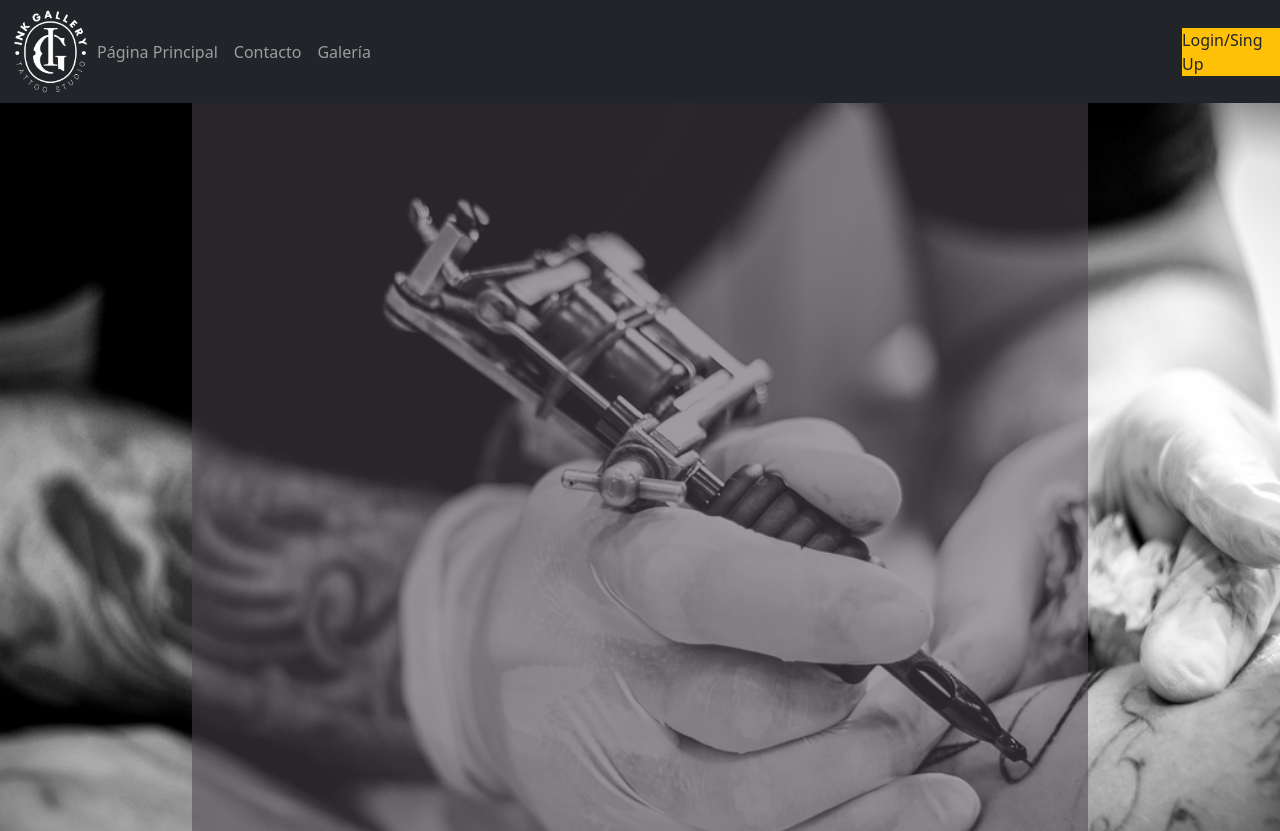
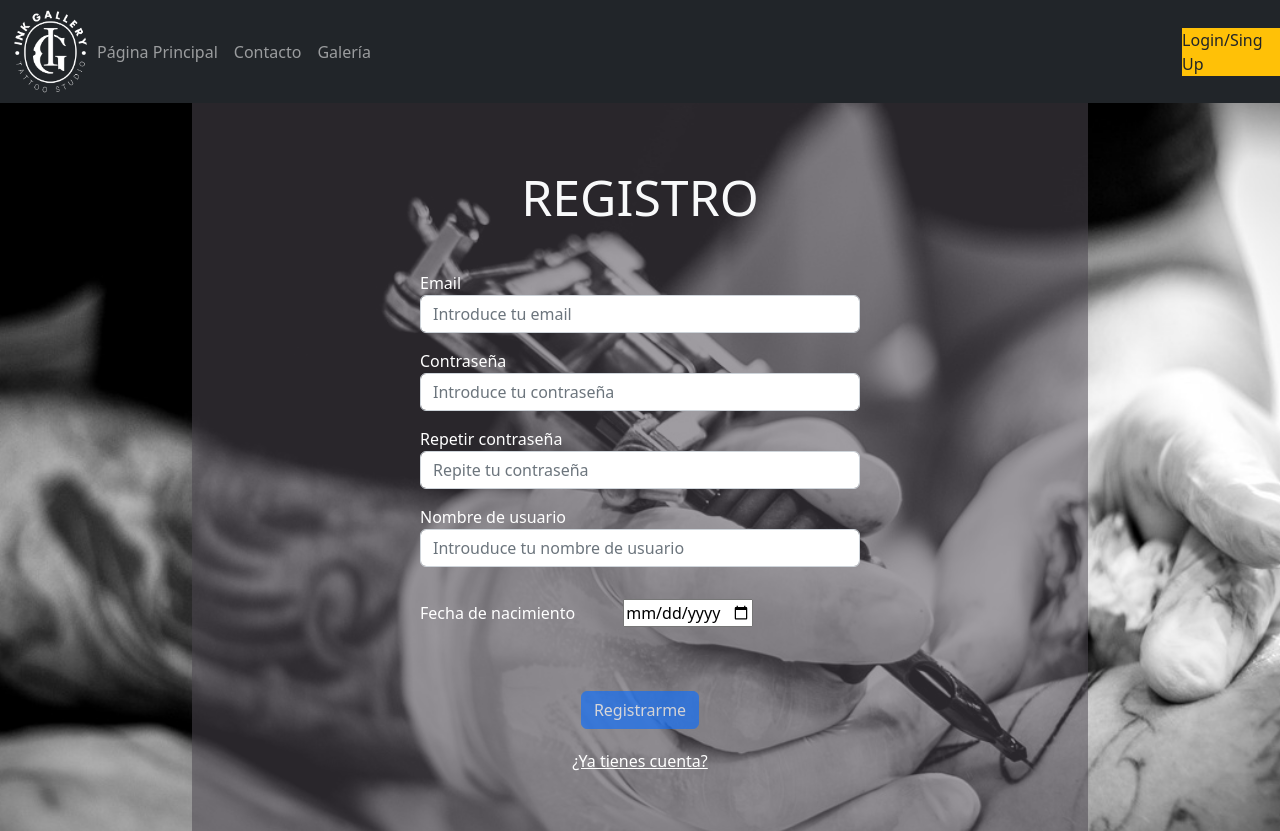
Before and after one commit to pabloGCtek/proyecto, an Angular app: page /registro in a window 1280 px wide. Before the commit this address led to /. Shown: the top 831 px of the page. Built offline with nearby package versions, Linux system fonts and the light colour scheme.

Commit message:
Añadidos componentes login y registro

```diff
--- a/package.json
+++ b/package.json
@@ -18,6 +18,7 @@
     "@angular/platform-browser": "^15.2.0",
     "@angular/platform-browser-dynamic": "^15.2.0",
     "@angular/router": "^15.2.0",
+    "angular": "^1.8.3",
     "bootstrap": "^5.2.3",
     "jquery": "^3.6.4",
     "rxjs": "~7.8.0",
--- a/src/app/app-routing.module.ts
+++ b/src/app/app-routing.module.ts
@@ -2,10 +2,14 @@ import { NgModule } from '@angular/core';
 import { RouterModule, Routes } from '@angular/router';
 import { HomeComponent } from './home/home.component';
 import { ContactComponent } from './contact/contact.component';
+import { LoginComponent } from './login/login.component';
+import { RegistroComponent } from './registro/registro.component';
 
 const routes: Routes = [
   {path: '', component: HomeComponent},
-  {path: 'contact', component: ContactComponent}
+  {path: 'contact', component: ContactComponent},
+  {path: 'login', component: LoginComponent},
+  {path: 'registro', component: RegistroComponent}
 
 ];
 
--- a/src/app/app.component.html
+++ b/src/app/app.component.html
@@ -30,7 +30,7 @@
           </div>
         </div>
         <div class="nav-item bg-warning ">
-          <a class="nav-link text-dark" routerLink="gallery">Login/Sing Up</a>
+          <a class="nav-link text-dark" routerLink="login">Login/Sing Up</a>
       </div>
       </nav>
     </header>
--- /dev/null
+++ b/src/app/login/login.component.css
@@ -0,0 +1,23 @@
+.form-title {
+    padding-top: 4rem;
+    text-align: center;
+    font-size: 50px;
+}
+form {
+    width: 30rem;
+    color: #fff;
+    padding: 20px;
+    margin:auto;
+}
+.form-group{
+    margin-top: 1rem;
+}
+.boton{
+    text-align: center;
+    margin-top: 3rem;
+}
+.sin_cuenta {
+    color: #fff;
+    display: flex;
+    justify-content: center;
+}
--- /dev/null
+++ b/src/app/login/login.component.html
@@ -0,0 +1,15 @@
+<h5 class="form-title">LOGIN</h5>
+<form>
+    <div class="form-group">
+      <label for="email">Usuario/ Correo electrónico</label>
+      <input type="email" class="form-control" id="email" aria-describedby="emailHelp" placeholder="Introduce tu usuario o correo electrónico">
+    </div>
+    <div class="form-group">
+      <label for="password">Contraseña</label>
+      <input type="password" class="form-control" id="password" placeholder="Introduce tu contraseña">
+    </div>
+    <div class="boton">
+      <button type="submit" class="btn btn-primary">Iniciar sesion</button>
+    </div>
+</form>
+<a class="sin_cuenta" [routerLink]="['/registro']">¿No tienes cuenta?</a>
--- /dev/null
+++ b/src/app/login/login.component.ts
@@ -0,0 +1,12 @@
+import { Component } from '@angular/core';
+import { ActivatedRoute, Router } from '@angular/router';
+
+@Component({
+  selector: 'app-login',
+  templateUrl: './login.component.html',
+  styleUrls: ['./login.component.css']
+})
+export class LoginComponent {
+  constructor(public activatedRoute:ActivatedRoute, public router:Router){}
+  ngOnInit(){}
+}
--- /dev/null
+++ b/src/app/registro/registro.component.css
@@ -0,0 +1,28 @@
+.form-title {
+    padding-top: 4rem;
+    text-align: center;
+    font-size: 50px;
+}
+form {
+    width: 30rem;
+    color: #fff;
+    padding: 20px;
+    margin:auto;
+}
+.form-group{
+    margin-top: 1rem;
+}
+#fecha_nacimiento{
+    margin: 1rem;
+    margin-left: 3rem;
+}
+.boton{
+    text-align: center;
+    margin-top: 3rem;
+}
+.ya_cuenta {
+    color: #fff;
+    display: flex;
+    justify-content: center;
+    margin-bottom: 2rem;
+}
--- /dev/null
+++ b/src/app/registro/registro.component.html
@@ -0,0 +1,49 @@
+<h5 class="form-title">REGISTRO</h5>
+    <form #nombre_formulario="ngForm" [formGroup]="miFormulario" (ngSubmit)="enviarRegistro()">
+        <div class="form-group">
+            <label for="email">Email</label>
+            <input type="email" class="form-control" id="email" aria-describedby="emailHelp" formControlName="email" placeholder="Introduce tu email" required>
+            <div class="alert alert-danger mt-2" [hidden]="miFormulario.get('email')?.value || miFormulario.get('email')?.pristine">
+                Por favor, introduce un email válido
+            </div>
+        </div>
+        <div class="form-group">
+            <label for="password">Contraseña</label>
+            <input type="password" class="form-control" id="password" formControlName="password" placeholder="Introduce tu contraseña" required>
+            <div class="alert alert-danger mt-2" [hidden]="miFormulario.get('password')?.value || miFormulario.get('password')?.pristine">
+                Por favor, introduce una contraseña válida
+            </div>
+        </div>
+        <div class="form-group">
+            <label for="password2">Repetir contraseña</label>
+            <input type="password" class="form-control" id="password2" formControlName="password2" placeholder="Repite tu contraseña" required>
+            <div class="alert alert-danger mt-2" [hidden]="miFormulario.get('password2')?.value || miFormulario.get('password2')?.pristine">
+                Por favor, introduce una contraseña válida
+            </div>
+            <div class="alert alert-danger mt-2" *ngIf="miFormulario.get('password2')?.hasError('mismatch')">
+                Las contraseñas no coinciden
+              </div>
+        </div>
+        <div class="form-group">
+            <label for="usuario">Nombre de usuario</label>
+            <input type="text" class="form-control" id="usuario" formControlName="usuario" placeholder="Introuduce tu nombre de usuario" required>
+            <div class="alert alert-danger mt-2" [hidden]="miFormulario.get('usuario')?.value || miFormulario.get('usuario')?.pristine">
+                Por favor, introduce un usuario válido
+            </div>
+        </div>
+        <div class="form-group">
+            <label for="fecha_nacimiento">Fecha de nacimiento</label>
+            <input type="date" name="fecha_nacimiento" id="fecha_nacimiento" formControlName="fecha_nacimiento" max={{fecha_actual}} required [(ngModel)]="fecha_nacimiento">
+            <div class="alert alert-danger mt-2" [hidden]="miFormulario.get('fecha_nacimiento')?.value || miFormulario.get('fecha_nacimiento')?.pristine">
+                Por favor, introduce una fecha válida
+            </div>
+        </div>
+        <!-- <div class="form-group">
+            <label for="telefono">Numero de telefono</label>
+            <input type="tel" class="form-control" id="telefono" placeholder="Introuduce tu numero de telefono" [required]=esMenor>
+        </div> -->
+        <div class="boton">
+            <button type="submit" class="btn btn-primary" [disabled]="!formularioCompleto() || miFormulario.hasError('mismatch')">Registrarme</button>
+        </div>
+    </form>
+<a class="ya_cuenta" [routerLink]="['/login']">¿Ya tienes cuenta?</a>
--- /dev/null
+++ b/src/app/registro/registro.component.ts
@@ -0,0 +1,87 @@
+import { Component } from '@angular/core';
+import { FormGroup, FormControl, Validators, AbstractControl } from '@angular/forms';
+
+@Component({
+  selector: 'app-registro',
+  templateUrl: './registro.component.html',
+  styleUrls: ['./registro.component.css']
+})
+export class RegistroComponent {
+
+  miFormulario: FormGroup;
+  contrasenasCoinciden: boolean = true;
+
+  constructor() {
+    this.miFormulario = new FormGroup({
+      email: new FormControl('', [Validators.required, Validators.email]),
+      password: new FormControl('', [Validators.required, Validators.minLength(6)]),
+      password2: new FormControl('', Validators.required),
+      usuario: new FormControl('', Validators.required),
+      fecha_nacimiento: new FormControl('', Validators.required),
+    });
+
+    this.miFormulario.get('password2')?.setValidators(this.passwordMatchValidator.bind(this)); // Necesario para mantener el contexto de this en la función passwordMatchValidator
+    this.miFormulario.valueChanges.subscribe(() => {
+      this.contrasenasCoinciden = this.miFormulario.get('password')?.value === this.miFormulario.get('password2')?.value;
+    });
+  }
+
+
+  //Funcion para comprobar que la contraseña y la contraseña repetida sean iguales
+  passwordMatchValidator(control: AbstractControl) {
+    const password = control.root.get('password')?.value;
+    const password2 = control.value;
+    if (password !== password2) {
+      return { mismatch: true };
+    } else {
+      return null;
+    }
+  }
+  //obtencion de la fecha actual
+  fecha_actual:string = new Date().toISOString().split('T')[0];
+  fecha_nacimiento:Date;
+  edad: number;
+  esMenor:boolean=false;
+  ngOnInit(){}
+
+  enviarRegistro(){
+    this.calcularEdad();
+  }
+  calcularEdad(){
+    const fechaNacimiento = new Date(this.fecha_nacimiento);
+    const hoy = new Date();
+    this.edad = hoy.getFullYear() - fechaNacimiento.getFullYear();
+    const mes = hoy.getMonth() - fechaNacimiento.getMonth();
+    if (mes < 0 || (mes === 0 && hoy.getDate() < fechaNacimiento.getDate())) {
+      this.edad--;
+    }
+    // Comprobacion de mayor de edad
+    if(this.edad<18){
+      this.esMenor=true
+    }
+  }
+
+  //Funcion que deshabilita el boton hasta que estén todos los campos rellenos
+  formularioCompleto(): boolean {
+    if (this.esMenor) {
+      return (
+        this.miFormulario.get('email')?.value &&
+        this.miFormulario.get('password')?.value &&
+        this.miFormulario.get('password2')?.value &&
+        this.miFormulario.get('usuario')?.value &&
+        this.miFormulario.get('fecha_nacimiento')?.value &&
+        this.contrasenasCoinciden
+      );
+    } else {
+      return (
+        this.miFormulario.get('email')?.value &&
+        this.miFormulario.get('password')?.value &&
+        this.miFormulario.get('password2')?.value &&
+        this.miFormulario.get('usuario')?.value &&
+        this.miFormulario.get('fecha_nacimiento')?.value &&
+        this.contrasenasCoinciden
+      );
+    }
+  }
+
+}
```
Also changed, not shown: src/app/app.module.ts (+9 -2 lines), 1 other file (tests, documents, lock files or other folders).
